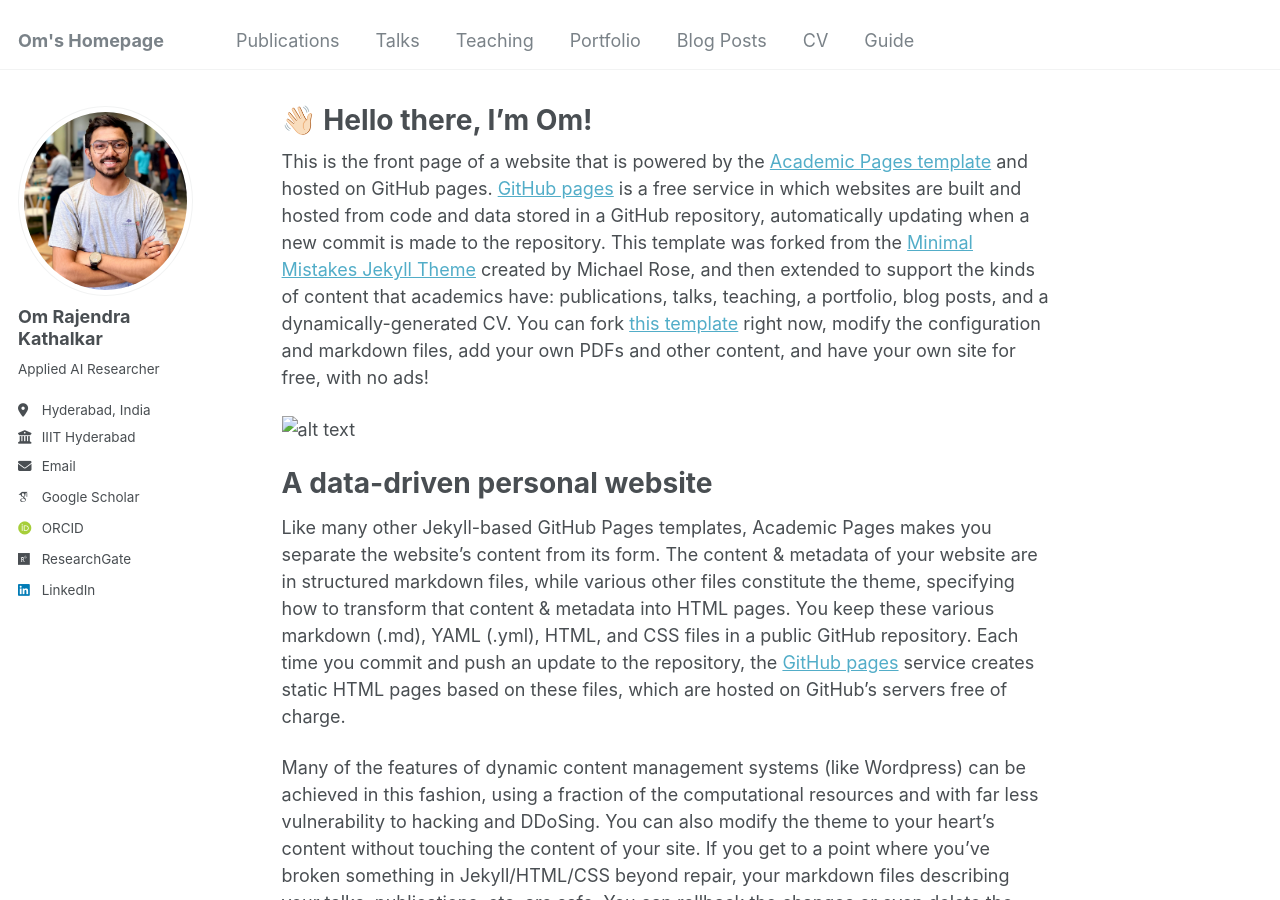
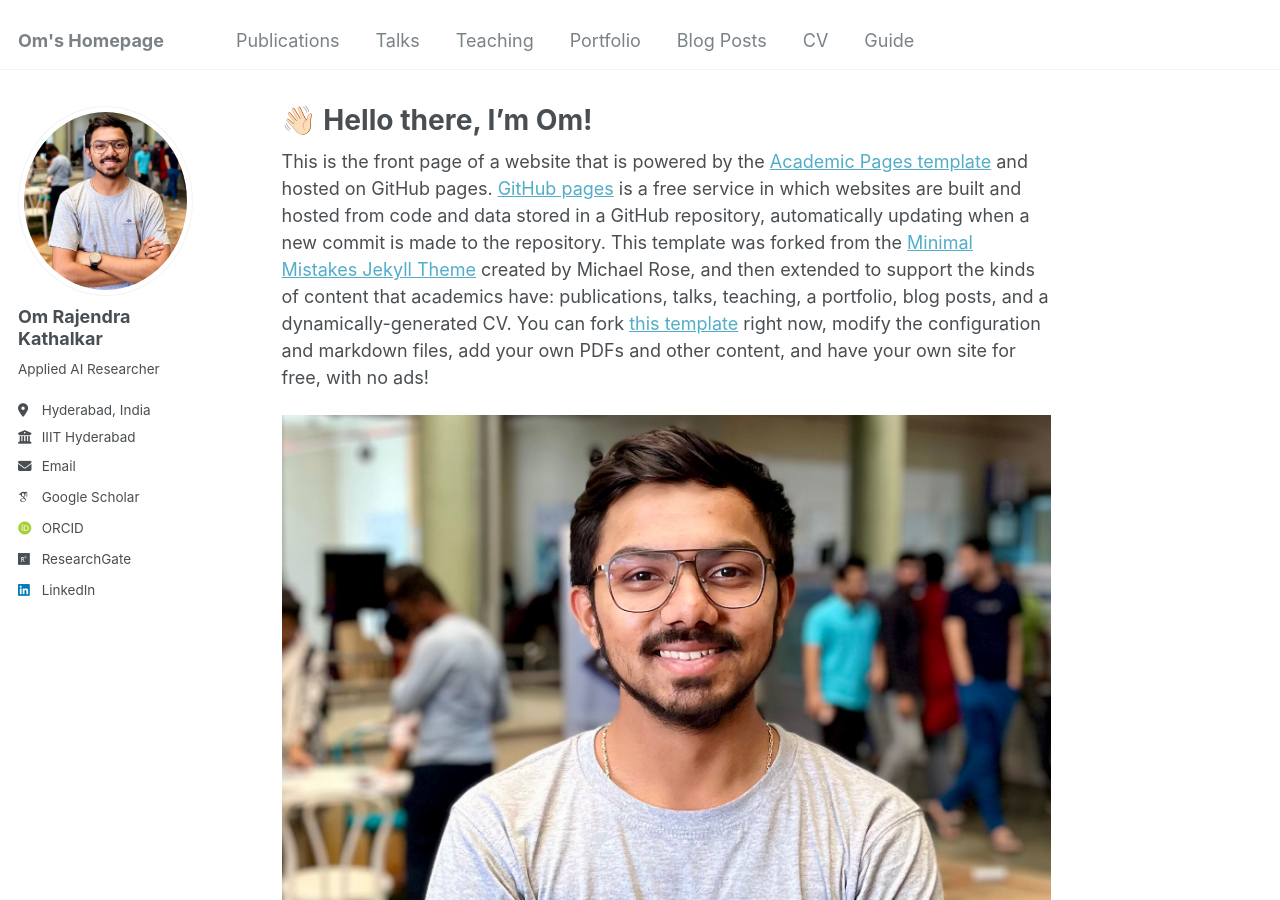
Before and after one commit to omkathalkar/omkathalkar, a Jekyll site: the page built from _pages/about.md, in a window 1280 px wide and 900 px high. Built offline with Jekyll 4.4.1, drawn with Linux system fonts in a browser that asks for light colours; some web fonts are replaced.

Commit message:
Update about.md

```diff
--- a/_pages/about.md
+++ b/_pages/about.md
@@ -9,7 +9,7 @@ redirect_from:
 
 This is the front page of a website that is powered by the [Academic Pages template](https://github.com/academicpages/academicpages.github.io) and hosted on GitHub pages. [GitHub pages](https://pages.github.com) is a free service in which websites are built and hosted from code and data stored in a GitHub repository, automatically updating when a new commit is made to the repository. This template was forked from the [Minimal Mistakes Jekyll Theme](https://mmistakes.github.io/minimal-mistakes/) created by Michael Rose, and then extended to support the kinds of content that academics have: publications, talks, teaching, a portfolio, blog posts, and a dynamically-generated CV. You can fork [this template](https://github.com/academicpages/academicpages.github.io) right now, modify the configuration and markdown files, add your own PDFs and other content, and have your own site for free, with no ads!
 
-![alt text](IMG_6808.jpeg)
+![alt text](images/IMG_6808.jpeg)
 
 A data-driven personal website
 ======
```
